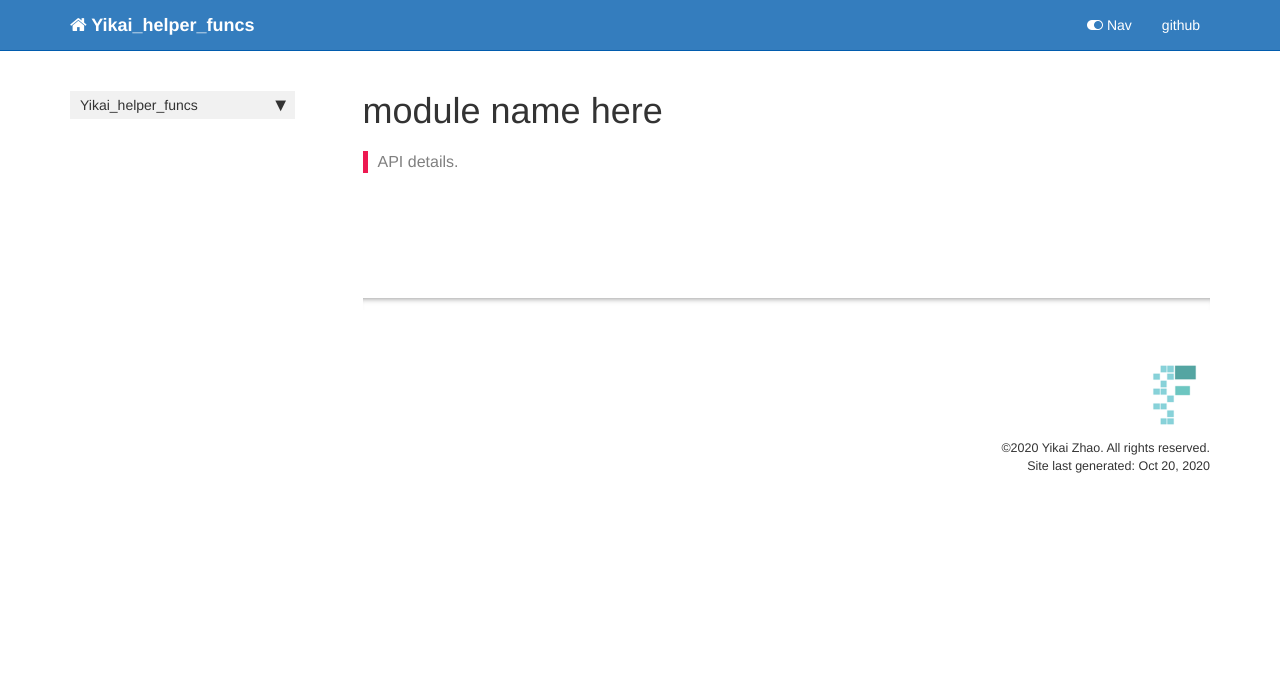
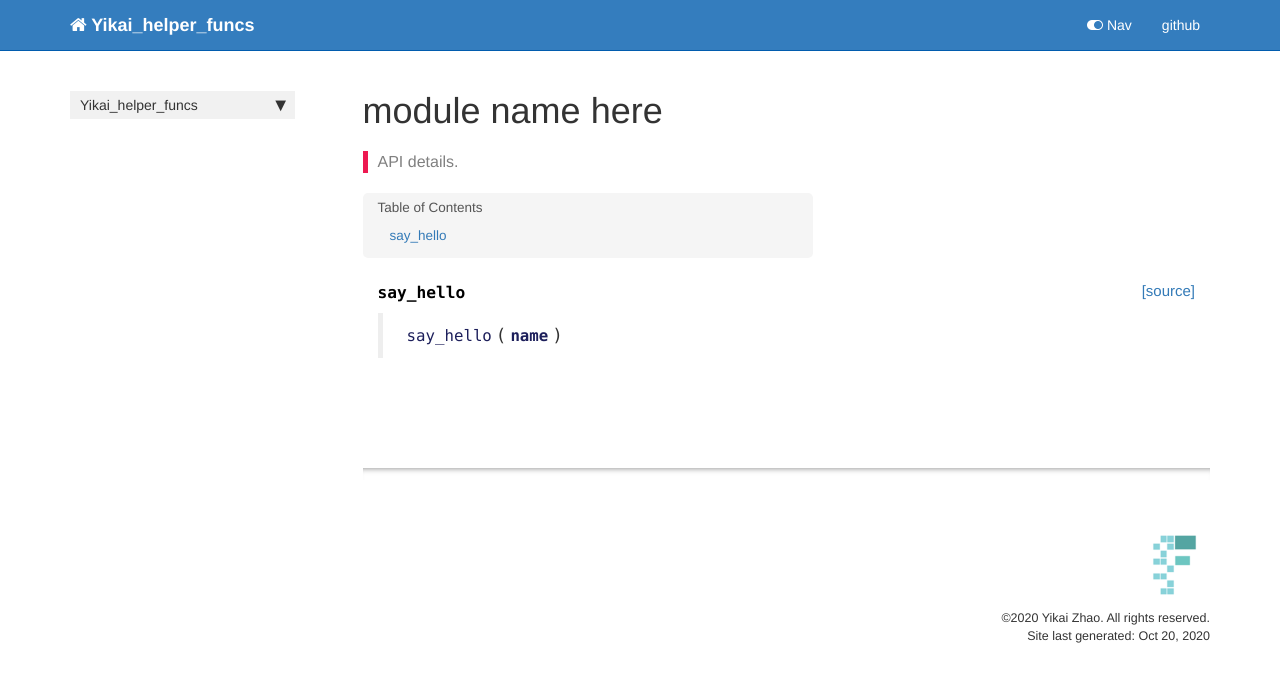
Before and after one commit to DavidykZhao/Yikai_helper_funcs, a Jekyll site: the page built from docs/core.html, in a window 1280 px wide. Shown: the top 682 px of the page. Built offline with Jekyll 4.4.1, drawn with Linux system fonts in a browser that asks for light colours; nearby versions of some CDN libraries; comment, search, counter and statistics services are not loaded.

Commit message:
updated index

```diff
--- a/Yikai_helper_funcs/__init__.py
+++ b/Yikai_helper_funcs/__init__.py
@@ -1 +1 @@
-__version__ = "0.0.1"
+__version__ = "0.0.2"
--- a/Yikai_helper_funcs/_nbdev.py
+++ b/Yikai_helper_funcs/_nbdev.py
@@ -2,14 +2,16 @@
 
 __all__ = ["index", "modules", "custom_doc_links", "git_url"]
 
-index = {"ReadTabBatchIdentity": "tab_ae.ipynb",
+index = {"say_hello": "00_core.ipynb",
+         "ReadTabBatchIdentity": "tab_ae.ipynb",
          "TabularPandasIdentity": "tab_ae.ipynb",
          "TabDataLoaderIdentity": "tab_ae.ipynb",
          "RecreatedLoss": "tab_ae.ipynb",
          "BatchSwapNoise": "tab_ae.ipynb",
          "TabularAE": "tab_ae.ipynb"}
 
-modules = ["tab_ae.py"]
+modules = ["core.py",
+           "tab_ae.py"]
 
 doc_url = "https://DavidykZhao.github.io/Yikai_helper_funcs/"
 
--- a/Yikai_helper_funcs/core.py
+++ b/Yikai_helper_funcs/core.py
@@ -1,3 +1,7 @@
 # AUTOGENERATED! DO NOT EDIT! File to edit: 00_core.ipynb (unless otherwise specified).
 
-__all__ = []
+__all__ = ['say_hello']
+
+# Cell
+def say_hello(name):
+    return f'hello {name}'
--- a/docs/core.html
+++ b/docs/core.html
@@ -28,4 +28,35 @@ nb_path: "00_core.ipynb"
 </div>
     {% endraw %}
 
+    {% raw %}
+
+<div class="cell border-box-sizing code_cell rendered">
+
 </div>
+    {% endraw %}
+
+    {% raw %}
+
+<div class="cell border-box-sizing code_cell rendered">
+
+<div class="output_wrapper">
+<div class="output">
+
+<div class="output_area">
+
+
+<div class="output_markdown rendered_html output_subarea ">
+<h4 id="say_hello" class="doc_header"><code>say_hello</code><a href="https://github.com/DavidykZhao/Yikai_helper_funcs/tree/master/Yikai_helper_funcs/core.py#L6" class="source_link" style="float:right">[source]</a></h4><blockquote><p><code>say_hello</code>(<strong><code>name</code></strong>)</p>
+</blockquote>
+
+</div>
+
+</div>
+
+</div>
+</div>
+
+</div>
+    {% endraw %}
+
+</div>
```
Also changed, not shown: 3 other files.
